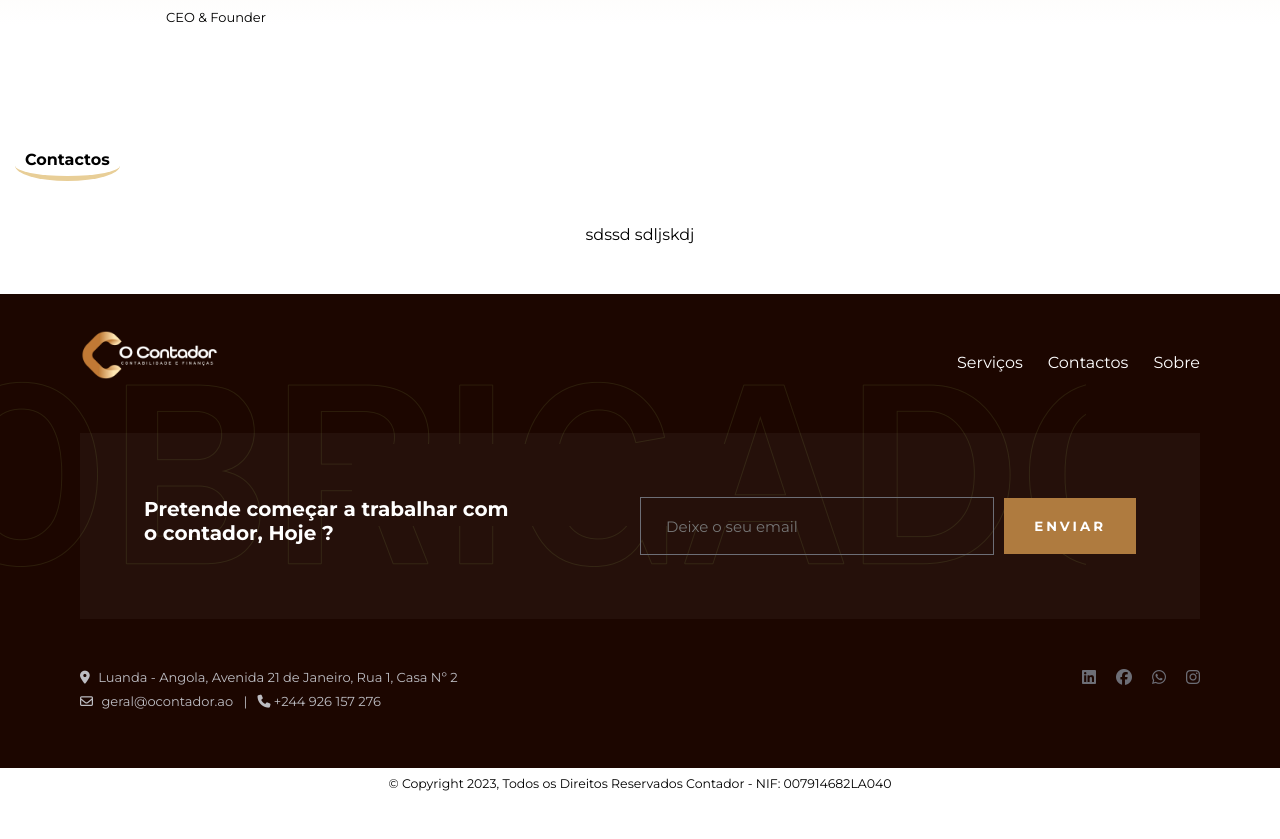
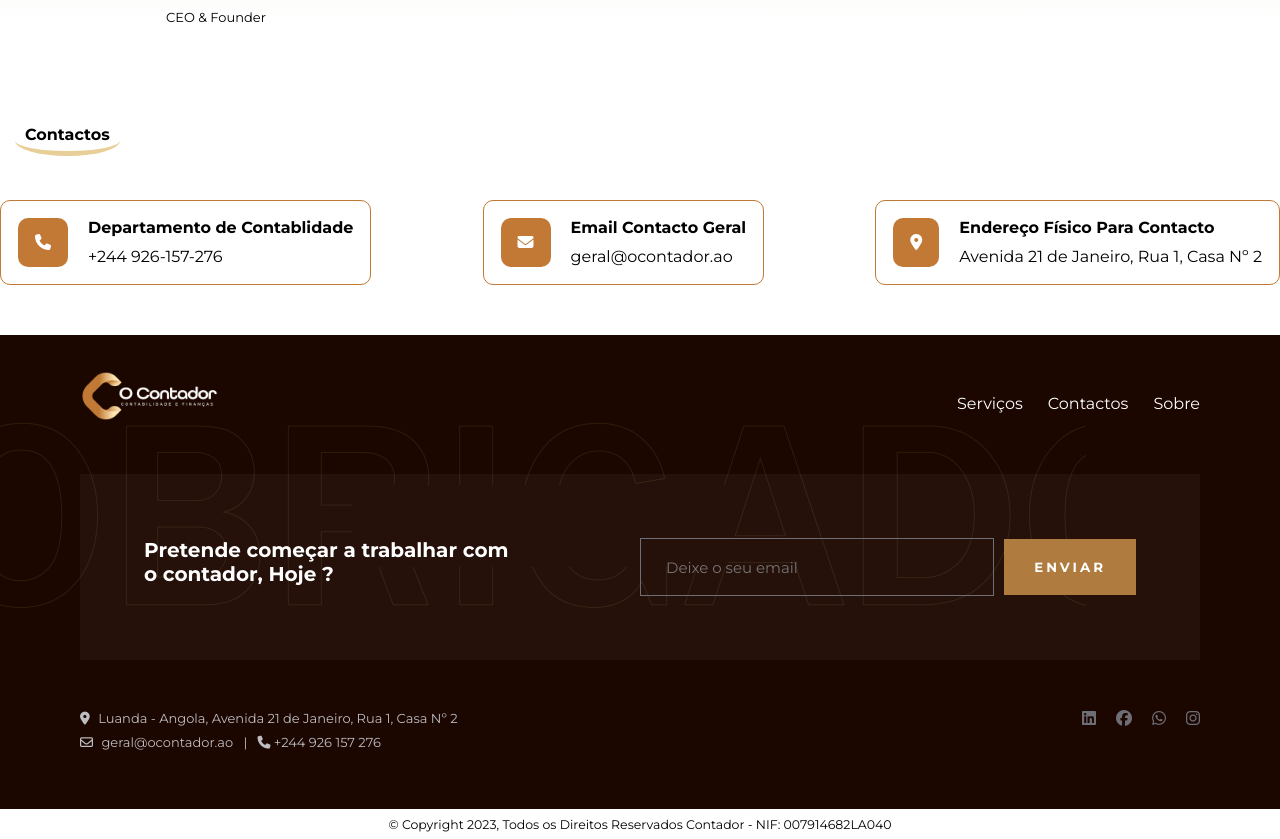
Before and after one commit to josedomingos919/o-contador-site, a React (Vite) app: page / in a window 1280 px wide. Shown: the part 2365-3204 px from the top of the page. Before the commit the page ends 3163 px from the top, so only its background shows below. Built offline with nearby package versions, Linux system fonts and the light colour scheme.

Commit message:
feat: finished contact area

```diff
--- a/src/components/contact/index.jsx
+++ b/src/components/contact/index.jsx
@@ -1,14 +1,48 @@
 import * as S from "./styles";
-
-import image from "../../assets/CEO.png";
 
 export const Contact = () => {
   return (
-    <S.Container id="serviços">
+    <S.Container id="contactos">
       <S.CardContainer id="sobre">
         <S.LabelServices>Contactos</S.LabelServices>
       </S.CardContainer>
-      <S.AboutContent>sdssd sdljskdj</S.AboutContent>
+      <S.AboutContent>
+        <S.CardContact>
+          <S.CardContactIconSide>
+            <S.IconCard>
+              <i class="fa-solid fa-phone"></i>
+            </S.IconCard>
+          </S.CardContactIconSide>
+          <S.CardContactContentSide>
+            <S.ContactTitle>Departamento de Contablidade</S.ContactTitle>
+            <S.ContactContent>+244 926-157-276</S.ContactContent>
+          </S.CardContactContentSide>
+        </S.CardContact>
+        <S.CardContact>
+          <S.CardContactIconSide>
+            <S.IconCard>
+              <i class="fa-solid fa-envelope"></i>
+            </S.IconCard>
+          </S.CardContactIconSide>
+          <S.CardContactContentSide>
+            <S.ContactTitle>Email Contacto Geral</S.ContactTitle>
+            <S.ContactContent>geral@ocontador.ao</S.ContactContent>
+          </S.CardContactContentSide>
+        </S.CardContact>
+        <S.CardContact>
+          <S.CardContactIconSide>
+            <S.IconCard>
+              <i class="fa-solid fa-location-dot"></i>
+            </S.IconCard>
+          </S.CardContactIconSide>
+          <S.CardContactContentSide>
+            <S.ContactTitle>Endereço Físico Para Contacto</S.ContactTitle>
+            <S.ContactContent>
+              Avenida 21 de Janeiro, Rua 1, Casa Nº 2
+            </S.ContactContent>
+          </S.CardContactContentSide>
+        </S.CardContact>
+      </S.AboutContent>
     </S.Container>
   );
 };
--- a/src/components/contact/styles.js
+++ b/src/components/contact/styles.js
@@ -14,14 +14,11 @@ export const Container = styled.section`
   font-family: "Montserrat", sans-serif;
 
   @media (max-width: ${sizes.mobile}) {
+    padding-top: 0px;
   }
 `;
 
 export const CardContainer = styled.div`
-  @media (max-width: ${sizes.mobile}) {
-    margin-top: 30px;
-  }
-
   position: relative;
   display: flex;
   width: 100%;
@@ -32,7 +29,6 @@ export const CardContainer = styled.div`
   gap: 35px;
 
   padding-top: 50px;
-  margin-top: 25px;
 
   & .first-service-card {
     margin-left: 35px;
@@ -95,10 +91,50 @@ export const AboutContent = styled.div`
   max-width: 1280px;
   justify-content: center;
   gap: 30px;
+  justify-content: space-between;
 
   @media (max-width: ${sizes.mobile}) {
     flex-direction: column;
     justify-content: center;
-    align-items: center;
   }
 `;
+
+export const CardContact = styled.div`
+  border: 1px solid ${colors.yellow};
+  border-radius: 10px;
+  padding: 17px;
+  min-width: 200px;
+  display: flex;
+  flex-direction: row;
+  gap: 20px;
+
+  @media (max-width: ${sizes.mobile}) {
+    margin: 0px 25px;
+    flex: 1;
+  }
+`;
+
+export const CardContactIconSide = styled.div``;
+
+export const CardContactContentSide = styled.div`
+  display: flex;
+  flex-direction: column;
+`;
+
+export const ContactTitle = styled.label`
+  margin-bottom: 10px;
+  font-weight: bold;
+  font-size: 16px;
+`;
+
+export const IconCard = styled.div`
+  padding: 15px 17px;
+  border-radius: 10px;
+  background-color: ${colors.yellow};
+  color: ${colors.white};
+  font-size: 16px;
+`;
+
+export const ContactContent = styled.label`
+  font-size: 16px;
+`;
--- a/src/components/header/styles.js
+++ b/src/components/header/styles.js
@@ -104,11 +104,11 @@ export const CheckboxLabel = styled.input`
     @media (max-width: ${sizes.mobile}) {
       left: 0;
       top: 0;
-      gap: 10px;
-      padding: 10px;
+      font-size: 20px;
+      gap: 2rem;
+      padding: 2rem;
       display: flex;
       margin-top: 55px;
-      padding-left: 1rem;
       position: absolute;
       justify-content: unset;
       flex-direction: column;
--- a/src/components/session2/styles.js
+++ b/src/components/session2/styles.js
@@ -14,6 +14,7 @@ export const Container = styled.section`
   font-family: "Montserrat", sans-serif;
 
   @media (max-width: ${sizes.mobile}) {
+    margin-bottom: 25px;
   }
 `;
 
```
